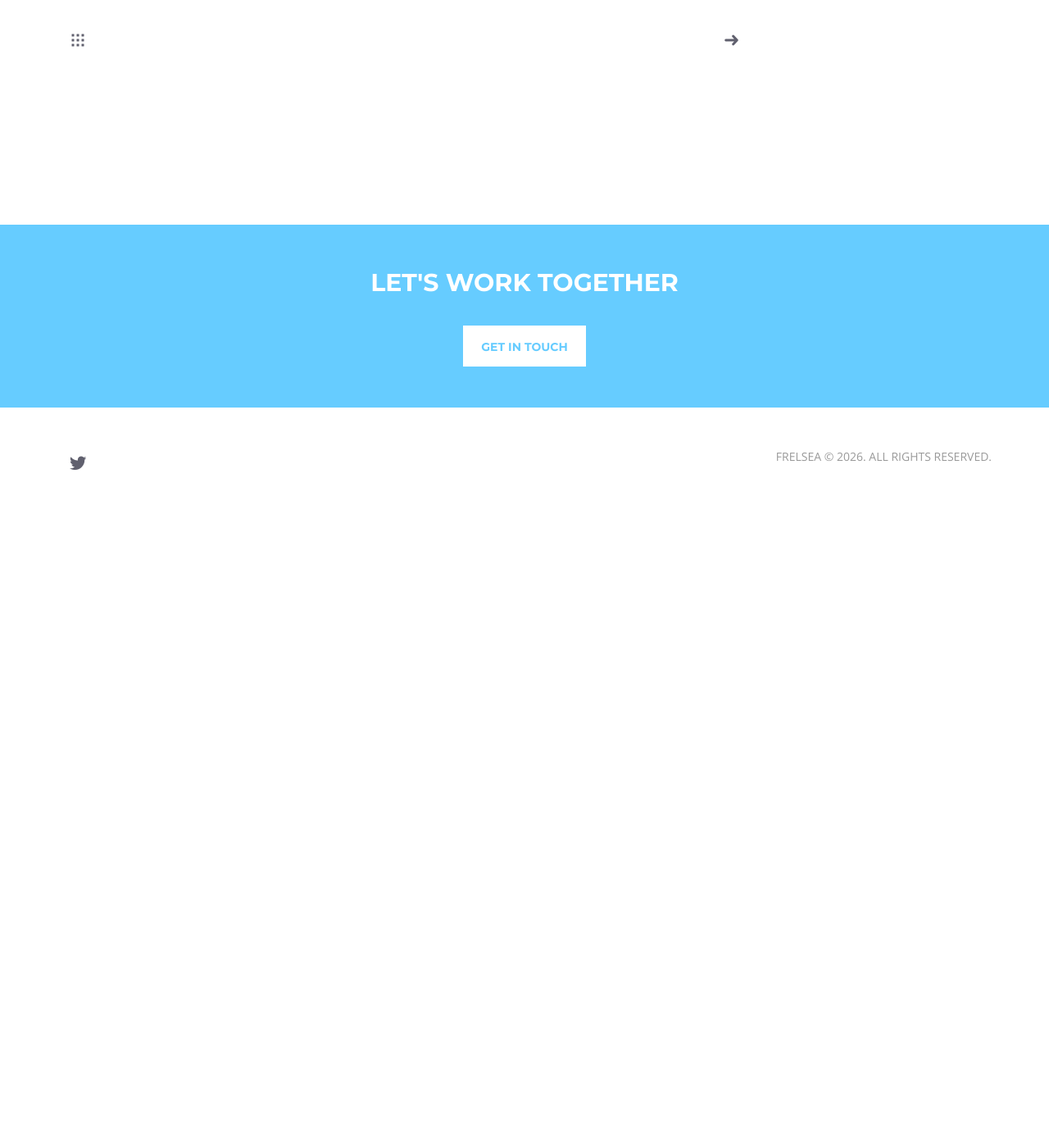
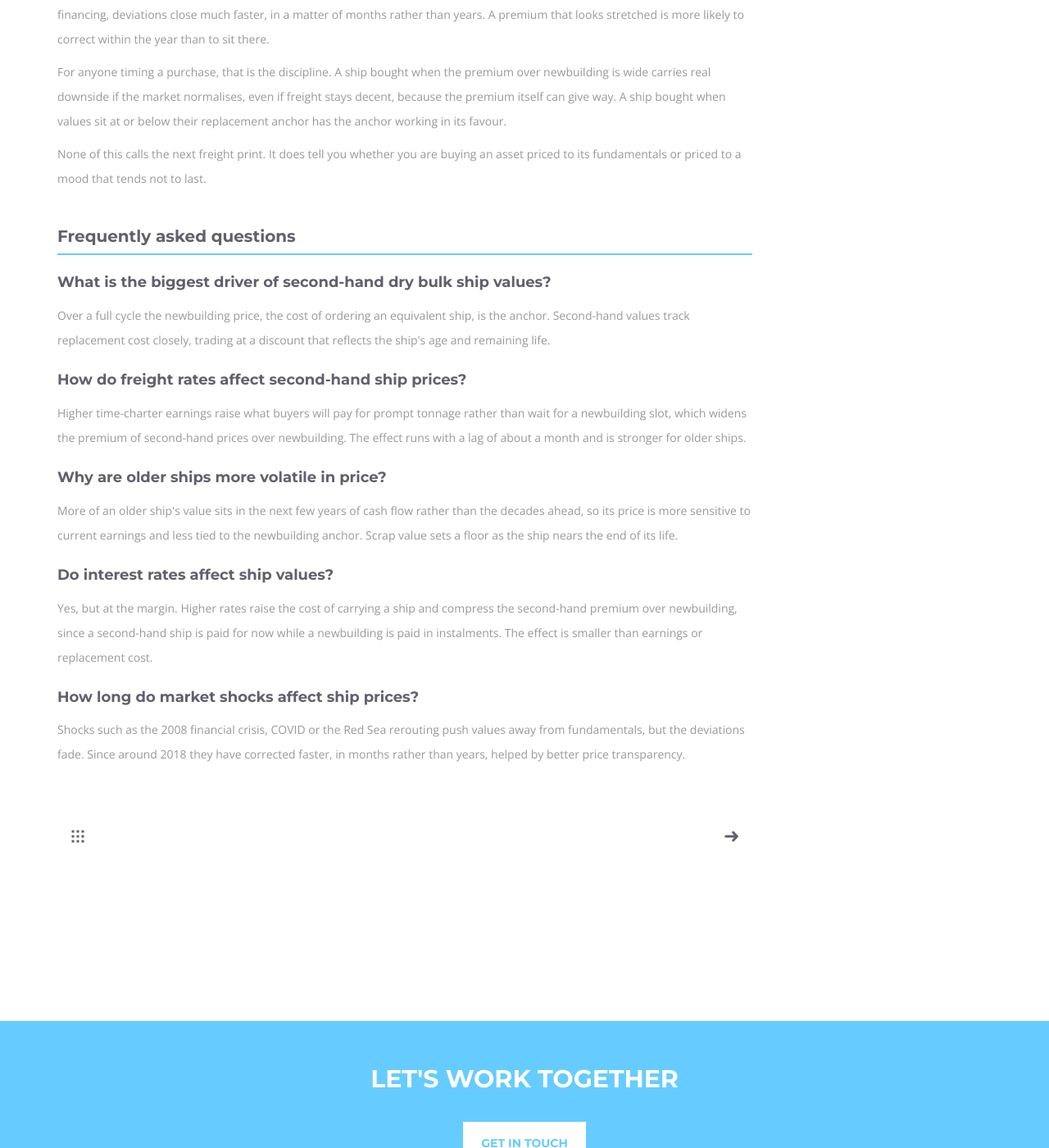
Before and after one commit to frelsea/frelsea.github.io, a Jekyll site: the page built from _posts/2026-06-22-what-drives-secondhand-dry-bulk-values.md, in a window 1280 px wide and 1400 px high, scrolled down 3941 px. Shown: the whole window at 82% size. Built offline with Jekyll 4.4.1, drawn with Linux system fonts in a browser that asks for light colours; some web fonts are replaced; before the commit the page ends 4571 px from its top, so only the background shows below that; some of the changed text lies outside the part shown.

Commit message:
Add SEO and AI-discoverability: JSON-LD, canonical, sitemap, robots, FAQ
- post layout now emits canonical, lang, article meta, and JSON-LD
  (BlogPosting + BreadcrumbList + FAQPage) for all posts
- key_points and faq front matter render a Key points box and FAQ section
- add sitemap.xml, robots.txt; enrich _config.yml for structured data
- populate the second-hand values insight post with key_points and FAQ

```diff
--- a/_config.yml
+++ b/_config.yml
@@ -1,7 +1,13 @@
 title: Frelsea
-description: "Maritime advisory — acquisition, technical management, fleet strategy."
+description: "Maritime advisory for shipowners: vessel acquisition, technical management and fleet strategy."
 url: "https://frelsea.com"
 baseurl: ""
+lang: en
+
+# Branding / publisher details used in structured data
+author: Frelsea
+logo: /assets/img/logo.png
+twitter: frelseamaritime
 
 # Blog post URLs: /insights/post-title/
 permalink: /insights/:title/
--- a/_layouts/post.html
+++ b/_layouts/post.html
@@ -1,5 +1,5 @@
 <!DOCTYPE html>
-<html>
+<html lang="{{ site.lang | default: 'en' }}">
 <head>
 	{% include analytics.html %}
 	<title>{{ page.title }} - Frelsea - Maritime Consultants</title>
@@ -7,8 +7,9 @@
 	<meta charset="utf-8">
 	<meta name="viewport" content="width=device-width, initial-scale=1.0">
 	<link rel="shortcut icon" type="image/x-icon" href="/assets/img/favicon.ico">
-	<meta name="author" content="">
+	<meta name="author" content="{{ site.author | default: site.title }}">
 	<meta name="description" content="{{ page.description | default: page.excerpt | strip_html | truncate: 160 }}">
+	<link rel="canonical" href="{{ page.url | absolute_url }}">
 
 	<!-- OPEN GRAPH -->
 	<meta property="og:type" content="article">
@@ -79,7 +141,25 @@
 						{% if page.image %}
 						<img src="{{ page.image }}" alt="{{ page.title }}" style="width:100%;display:block;margin:24px 0 32px;">
 						{% endif %}
+						{% if page.key_points %}
+						<div class="post_summary" style="background:#f7f7f8;border-left:4px solid #66ccff;padding:18px 22px;margin:0 0 30px;">
+							<div class="montserrat-text uppercase" style="font-size:13px;letter-spacing:1px;color:#60606e;margin:0 0 10px;">Key points</div>
+							<ul style="margin:0;padding-left:18px;">
+								{% for kp in page.key_points %}<li style="margin-bottom:7px;line-height:1.5;">{{ kp }}</li>
+								{% endfor %}
+							</ul>
+						</div>
+						{% endif %}
 						{{ content }}
+						{% if page.faq %}
+						<div class="post_faq" style="margin-top:44px;">
+							<h2 class="montserrat-text">Frequently asked questions</h2>
+							{% for item in page.faq %}
+							<h3 class="montserrat-text" style="margin-top:24px;font-size:18px;">{{ item.q }}</h3>
+							<p>{{ item.a }}</p>
+							{% endfor %}
+						</div>
+						{% endif %}
 					</div>
 
 					<div class="pages_pagination">
--- a/_posts/2026-06-22-what-drives-secondhand-dry-bulk-values.md
+++ b/_posts/2026-06-22-what-drives-secondhand-dry-bulk-values.md
@@ -5,6 +5,22 @@ date: 2026-06-22
 description: "Second-hand bulker prices are anchored to newbuilding cost, tilted by earnings, pressed at the margin by financing, and knocked off course by shocks that fade. How those forces rank, and what the premium over newbuilding tells you about timing a purchase."
 tags: [dry-bulk, s-and-p, newbuilding]
 image: /assets/img/covers/insight-ship-values-cover.png
+key_points:
+  - "Newbuilding (replacement) cost is the long-run anchor for second-hand values, which track it closely over a full cycle at a discount that reflects age."
+  - "Time-charter earnings set the short-run premium over newbuilding, and older ships are more earnings-sensitive than younger ones."
+  - "Higher financing costs compress the premium, but the effect is secondary to earnings and replacement cost."
+  - "Shocks push values away from fundamentals temporarily, then mean-revert, faster since around 2018; scrap value floors old tonnage."
+faq:
+  - q: "What is the biggest driver of second-hand dry bulk ship values?"
+    a: "Over a full cycle the newbuilding price, the cost of ordering an equivalent ship, is the anchor. Second-hand values track replacement cost closely, trading at a discount that reflects the ship's age and remaining life."
+  - q: "How do freight rates affect second-hand ship prices?"
+    a: "Higher time-charter earnings raise what buyers will pay for prompt tonnage rather than wait for a newbuilding slot, which widens the premium of second-hand prices over newbuilding. The effect runs with a lag of about a month and is stronger for older ships."
+  - q: "Why are older ships more volatile in price?"
+    a: "More of an older ship's value sits in the next few years of cash flow rather than the decades ahead, so its price is more sensitive to current earnings and less tied to the newbuilding anchor. Scrap value sets a floor as the ship nears the end of its life."
+  - q: "Do interest rates affect ship values?"
+    a: "Yes, but at the margin. Higher rates raise the cost of carrying a ship and compress the second-hand premium over newbuilding, since a second-hand ship is paid for now while a newbuilding is paid in instalments. The effect is smaller than earnings or replacement cost."
+  - q: "How long do market shocks affect ship prices?"
+    a: "Shocks such as the 2008 financial crisis, COVID or the Red Sea rerouting push values away from fundamentals, but the deviations fade. Since around 2018 they have corrected faster, in months rather than years, helped by better price transparency."
 ---
 
 Anyone who has bought or sold tonnage knows the price of a ten-year-old bulker is not a single number. It moves with the newbuilding market, with freight, with the cost of money, and with whatever shock happens to be in the headlines that quarter. What is less obvious is how these forces rank, and how long each one lasts. Sorting that out is the difference between paying a fair price and paying the top of a cycle.
--- /dev/null
+++ b/robots.txt
@@ -0,0 +1,4 @@
+User-agent: *
+Allow: /
+
+Sitemap: https://frelsea.com/sitemap.xml
```
Also changed, not shown: other parts of _layouts/post.html (+61 -0 lines), sitemap.xml (added, +15 -0 lines).
